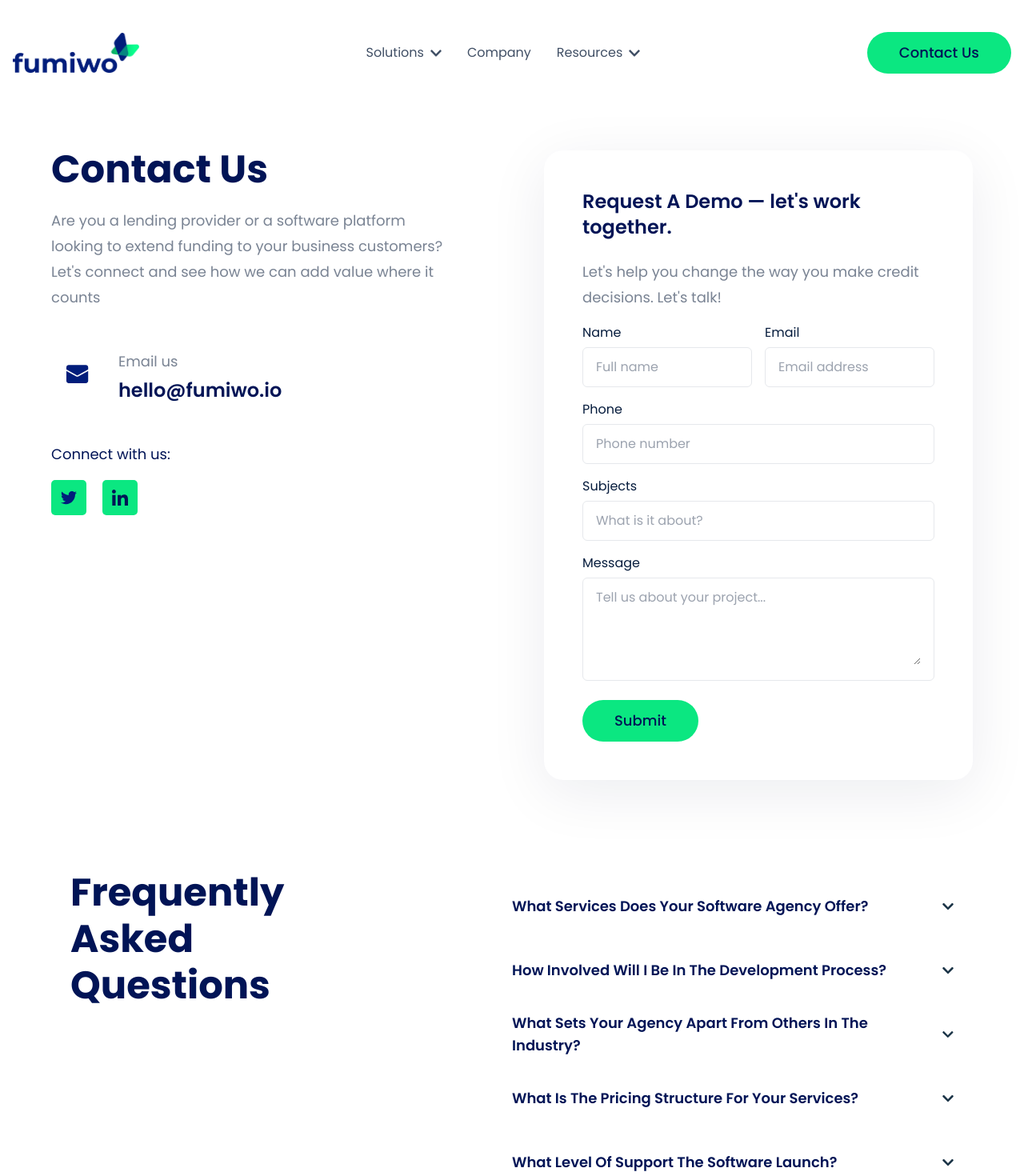
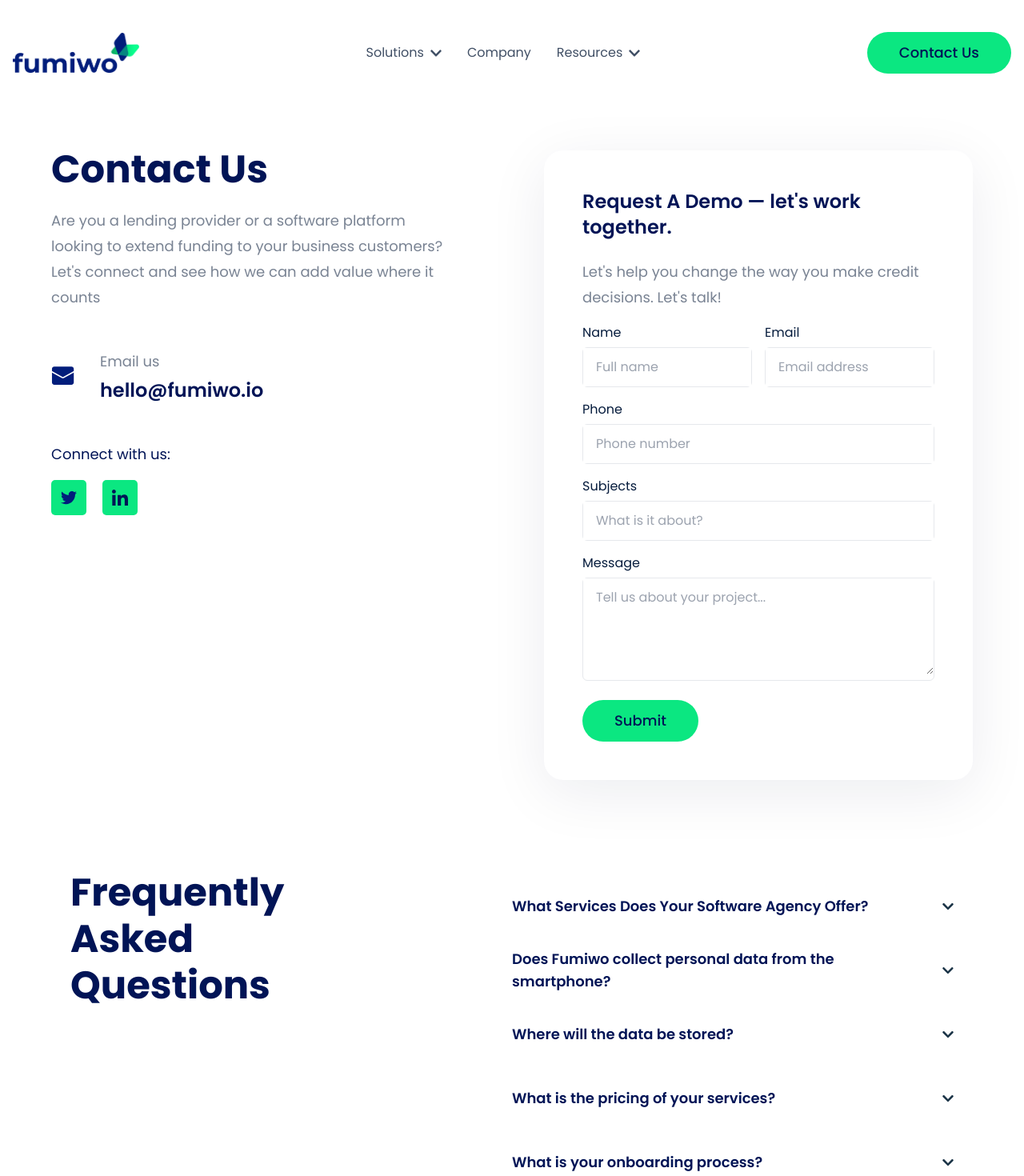
Before and after one commit to Fumiwoio2024/fumiwo-website, a Next.js app: page /contact-us in a window 1280 px wide. Shown: the top 1470 px of the page at 80% size. Built offline with nearby package versions, Linux system fonts and the light colour scheme.

Commit message:
final fixes for website

```diff
--- a/app/globals.css
+++ b/app/globals.css
@@ -59,7 +59,7 @@ body {
 }
 
 .content.selected {
-  height: 100px;
+  height: 900px;
   /* border-top: 1px #090F4733 solid; */
   /* transition: height 400ms; */
 
--- a/app/layout.tsx
+++ b/app/layout.tsx
@@ -4,7 +4,7 @@ import "./globals.css";
 import ContactUs from "@/src/components/home/ContactUs";
 import Footer from "@/src/components/home/Footer";
 
-const inter = Poppins({ weight: ["100", "200", "300", "400", "500", "600", "700", "800", "900"], subsets: ["latin"] });
+const poppins = Poppins({ weight: ["100", "200", "300", "400", "500", "600", "700", "800", "900"], subsets: ["latin"] });
 
 export const metadata: Metadata = {
   title: "Fumiwo",
@@ -18,7 +18,7 @@ export default function RootLayout({
 }>) {
   return (
     <html lang="en" className="no-scrollbar overflow-x-hidden">
-      <body className={inter.className}>
+      <body className={poppins.className}>
         {children}
         <ContactUs />
         <Footer />
--- a/src/components/contactUs/FAQ.tsx
+++ b/src/components/contactUs/FAQ.tsx
@@ -10,21 +10,46 @@ const faqData = [
 		description: 'There are many variations of passages of Lorem Ipsum available, but the majority have suffered alteration in some form, by injected humour',
 	},
 	{
-		name: 'How Involved Will I Be In The Development Process?',
-		description: 'There are many variations of passages of Lorem Ipsum available, but the majority have suffered alteration in some form, by injected humour',
+		name: "Does Fumiwo collect personal data from the smartphone?",
+		description: "No. We only collect metadata that are anonymized. The collection of the data requires express consent of the borrower after the user has granted the access through its Operating System's permissions.",
 	},
 	{
-		name: 'What Sets Your Agency Apart From Others In The Industry?',
-		description: 'There are many variations of passages of Lorem Ipsum available, but the majority have suffered alteration in some form, by injected humour',
+		name: "Where will the data be stored?",
+		description: "The collected data is stored in France on a secure clouded or in local server depending on our client's and country's policy and regulation?",
 	},
 	{
-		name: 'What Is The Pricing Structure For Your Services?',
-		description: 'There are many variations of passages of Lorem Ipsum available, but the majority have suffered alteration in some form, by injected humour',
+		name: "What is the pricing of your services?",
+		description: "We are pay as you use service with upfront fees to access our license for 12 months. For more details please contact our sales team through the form.",
 	},
 	{
-		name: 'What Level Of Support The Software Launch?',
-		description: 'There are many variations of passages of Lorem Ipsum available, but the majority have suffered alteration in some form, by injected humour',
+		name: "What is your onboarding process?",
+		description: `
+			Fumiwo's onboarding process include:\n
+				Understanding your objectives and challenges
+				Signing of NDA
+				Presenting proposed solution
+				Finalizing terms and conditions
+				Signing commercial contract
+				Launching data collection
+				Developing digital scorecard
+				Redesigning underwriting process (after assessing outcomes).
+		`
 	},
+
+
+
+	// {
+	// 	name: 'How Involved Will I Be In The Development Process?',
+	// 	description: 'There are many variations of passages of Lorem Ipsum available, but the majority have suffered alteration in some form, by injected humour',
+	// },
+	// {
+	// 	name: 'What Sets Your Agency Apart From Others In The Industry?',
+	// 	description: 'There are many variations of passages of Lorem Ipsum available, but the majority have suffered alteration in some form, by injected humour',
+	// },
+	// {
+	// 	name: 'What Level Of Support The Software Launch?',
+	// 	description: 'There are many variations of passages of Lorem Ipsum available, but the majority have suffered alteration in some form, by injected humour',
+	// },
 ];
 
 const FAQ = () => {
--- a/src/components/contactUs/MainSection.tsx
+++ b/src/components/contactUs/MainSection.tsx
@@ -25,15 +25,22 @@ const MainSection = () => {
 	const [success, setSuccess] = useState('')
 
 
-	const onChangeValue = (e: React.ChangeEvent<HTMLInputElement>) => {
+	const onChangeValue = (e: React.ChangeEvent<HTMLInputElement> | React.ChangeEvent<HTMLTextAreaElement>) => {
+		setError('')
 		setFormData({
 			...formData,
 			[e.target.name]: e.target.value
 		})
 	}
 
+
 	const submitHandler = async (e: React.FormEvent<HTMLFormElement>) => {
 		e.preventDefault()
+
+		if (Object.values(formData).includes('')) {
+			setError('Please fill in all fields. All fields are required')
+			return
+		}
 
 		const portalId = "143536254";
 		const formGuid = "67baae51-0580-4de1-91c7-1d0ae3b3bd85";
@@ -93,13 +100,13 @@ const MainSection = () => {
 					</P>
 
 					<Divider height={48} />
-					<div className='lg:flex gap-5  w-fit mx-auto lg:mx-0'>
+					<div className='lg:flex gap-8 items-center w-fit mx-auto lg:mx-0'>
 						<div className='  w-fit mx-auto lg:mx-0'>
-							<svg width="64" height="64" viewBox="0 0 64 64" fill="none" xmlns="http://www.w3.org/2000/svg">
-								<circle cx="32" cy="32" r="32" fill="white" />
-								<path d="M43.2572 20.1484H21.9239C20.2875 20.1484 18.9609 21.4798 18.9609 23.1221V25.5011C18.9609 25.7188 19.0793 25.9191 19.2697 26.0233L32.3067 33.1602C32.4836 33.2571 32.6975 33.2571 32.8744 33.1602L45.9115 26.0233C46.1018 25.9191 46.2202 25.7188 46.2202 25.5011V23.1221C46.2202 21.4798 44.8936 20.1484 43.2572 20.1484Z" fill="#011D7B" />
-								<path d="M33.4421 34.649C32.912 34.9338 32.2715 34.9338 31.7414 34.649L18.9746 27.7812L18.9609 27.79V40.1237C18.9609 41.7379 20.2875 43.0464 21.9239 43.0464H43.2572C44.8936 43.0464 46.2202 41.7379 46.2202 40.1237V27.79L46.2066 27.7818L33.4421 34.649Z" fill="#011D7B" />
+							<svg width="29" height="24" viewBox="0 0 29 24" fill="none" xmlns="http://www.w3.org/2000/svg">
+								<path d="M25.2572 0.148438H3.9239C2.2875 0.148437 0.960938 1.47981 0.960938 3.12215V5.50112C0.960897 5.71877 1.07932 5.91905 1.26968 6.0233L14.3067 13.1602C14.4836 13.2571 14.6975 13.2571 14.8744 13.1602L27.9115 6.0233C28.1018 5.91905 28.2202 5.71877 28.2202 5.50112V3.12215C28.2202 1.47981 26.8936 0.148438 25.2572 0.148438Z" fill="#011D7B" />
+								<path d="M15.4421 14.649C14.912 14.9338 14.2715 14.9338 13.7414 14.649L0.974567 7.78125L0.960938 7.79002V20.1237C0.960938 21.7379 2.2875 23.0464 3.9239 23.0464H25.2572C26.8936 23.0464 28.2202 21.7379 28.2202 20.1237V7.79002L28.2066 7.78183L15.4421 14.649Z" fill="#011D7B" />
 							</svg>
+
 						</div>
 						<div className=''>
 							<P>
@@ -187,11 +194,11 @@ const MainSection = () => {
 							<Divider height={16} />
 
 							<Input
-								name='message'
 								label='Message'
-								value={formData.message}
-								onChange={onChangeValue}
 								textareaProps={{
+									name: 'message',
+									value: formData.message,
+									onChange: onChangeValue,
 									rows: 4,
 									placeholder: 'Tell us about your project...'
 								}}
--- a/src/components/global/Input.tsx
+++ b/src/components/global/Input.tsx
@@ -15,11 +15,11 @@ const Input = ({ label, textareaProps, ...props }: TInputProps) => {
 				{label}
 			</label>
 			<Divider height={6} />
-			<div className={`w-full py-3 px-4 border border-inputBorder rounded-md focus-within:outline focus-within:border-primaryGreen`}>
+			<div className={`w-full  border border-inputBorder rounded-md focus-within:outline focus-within:border-primaryGreen`}>
 				{textareaProps ? (
-					<textarea id={props.name} {...textareaProps} className={`border-none outline-none bg-white w-full  ${textareaProps.className}`} />
+					<textarea {...textareaProps} className={`py-3 px-4 border-none outline-none bg-white w-full  ${textareaProps.className}`} />
 				) : (
-					<input id={props.name} {...props} className={`border-none outline-none bg-white w-full ${props.className}`} />
+						<input id={props.name} {...props} className={`py-3 px-4 border-none outline-none bg-white w-full ${props.className}`} />
 				)
 				}
 			</div>
--- a/src/components/home/Footer.tsx
+++ b/src/components/home/Footer.tsx
@@ -30,11 +30,11 @@ const footerItems = [
 	],
 	[
 		{
-			title: 'Smart data',
-			link: '/solutions/smart-data',
+			title: 'Credit Scoring',
+			link: '/solutions/credit-scoring',
 		},
 		{
-			title: 'Fraud insights',
+			title: 'Fraud',
 			link: '/solutions/fraud-insights',
 		},
 	],
@@ -47,15 +47,19 @@ const footerItems = [
 			title: 'Developers',
 			link: '#'
 		},
+		{
+			title: 'Blog',
+			link: '#'
+		},
 	],
 	[
 		{
 			title: 'Linkedin',
-			link: 'linkedIn.com'
+			link: 'https://www.linkedin.com/company/fumiwo/'
 		},
 		{
 			title: 'Twitter',
-			link: 'twitter.com/fumiwo'
+			link: 'https://x.com/fumiwoio'
 		},
 		{
 			title: 'hello@fumiwo.io',
--- a/src/components/home/WhyUs.tsx
+++ b/src/components/home/WhyUs.tsx
@@ -8,7 +8,7 @@ import newWhyUs from '@images/new-why-us.png'
 
 const Metrics = ({ numbers, title }: { numbers: string, title: string }) => {
 	return (
-		<div className=''>
+		<div className='text-center'>
 			<P className='!text-primaryGreen !font-bold !text-5xl'>
 				{numbers}
 			</P>
@@ -50,7 +50,7 @@ const WhyUs = () => {
 					<div className='flex gap-16 overflow-x-auto no-scrollbar py-1'>
 						<Metrics numbers='+20%' title='Approval Rate' />
 						<Metrics numbers='-15%' title='Default Rate' />
-						<Metrics numbers='3s' title='Applicant Scoring' />
+						<Metrics numbers='3s' title='Average Response Time' />
 					</div>
 					<Divider height={48} />
 
```
